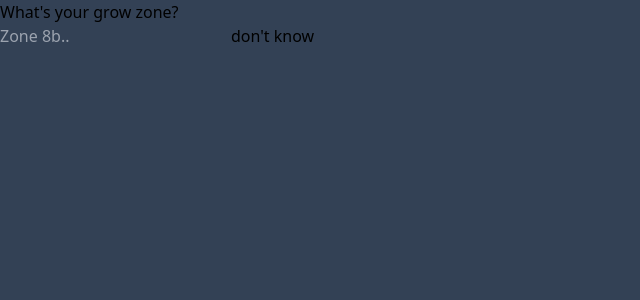
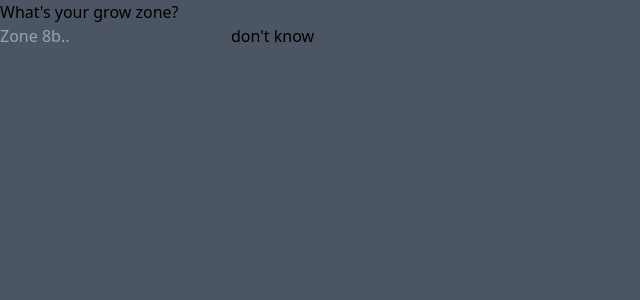
Before and after one commit to MicahBear/Thumb, a React (Vite) app: page / in a window 1280 px wide. Shown: the top 300 px of the page, without its empty margins (0-640 px from the left). Built offline with nearby package versions, Linux system fonts and the light colour scheme.

Commit message:
keep it in greyscale

```diff
--- a/src/index.css
+++ b/src/index.css
@@ -3,5 +3,5 @@
 @tailwind utilities;
 
 * {
-  background-color: rgb(51 65 85);
+  background-color: rgb(75 85 99);
 }
```
